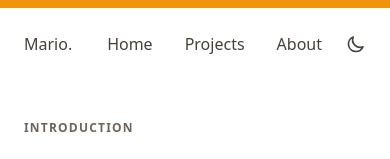
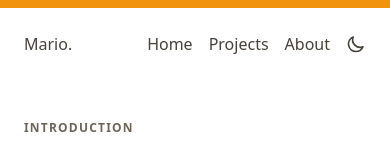
Before and after one commit to mario130/portfolio-2.0, a Next.js app: page / in a window 390 px wide. Shown: the top 159 px of the page. Built offline with nearby package versions, Linux system fonts and the light colour scheme.

Commit message:
persistent dark mode

```diff
--- a/components/layout.jsx
+++ b/components/layout.jsx
@@ -1,14 +1,32 @@
 import Footer from "./footer";
 import Nav from "./nav";
-import { useState } from 'react';
+import { useEffect, useState } from 'react';
 
 export default function Layout({ children }) {
   const [isDarkMode, setDarkMode] = useState(false);
 
+  useEffect(()=>{
+    if (localStorage.getItem('theme') === 'dark') {
+      setDarkMode(true)
+    } else {
+      setDarkMode(false)
+    }
+  }, [])
+
+  const switchDarkMode = () => {
+    if (isDarkMode) {
+      setDarkMode(false);
+      localStorage.setItem("theme", "light");
+    } else {
+      setDarkMode(true);
+      localStorage.setItem("theme", "dark");
+    }
+  }
+
   return (
     <div className={`${isDarkMode ? 'dark' : ''}`}>
       <div className="dark-wrapper dark:bg-dark-bgPrimary text-white">
-        <Nav isDarkMode={isDarkMode} setDarkMode={setDarkMode} />
+        <Nav isDarkMode={isDarkMode} switchDarkMode={switchDarkMode} />
         <div className="container mx-auto px-6 text-text dark:text-gray-200 my-16">
           {children}
         </div>
--- a/components/nav.jsx
+++ b/components/nav.jsx
@@ -8,7 +8,7 @@ const Nav = (props) => {
     <div className="border-t-8 border-primary mb-14 text-text dark:text-gray-200">
     <nav className="container m-auto flex justify-between mt-6 px-6">
       <div className="logo">Mario.</div>
-      <ul className="links flex space-x-4 items-center">
+      <ul className="links flex md:space-x-4 items-center">
         <li>
           <Link href="/">
             {/* <a className="border-b-2 border-primary p-2">Home</a> */}
@@ -25,8 +25,8 @@ const Nav = (props) => {
             <a className="border-b-2 border-none p-2">About</a>
           </Link>
         </li>
-        <li>
-          <span className="border-b-2 border-none cursor-pointer" onClick={()=>props.setDarkMode(!props.isDarkMode)}>
+        <li className="ml-2 md:ml-0">
+          <span className="border-b-2 border-none cursor-pointer" onClick={()=>props.switchDarkMode()}>
             {props.isDarkMode
             ? <svg className="w-5" xmlns="http://www.w3.org/2000/svg" fill="none" viewBox="0 0 24 24" stroke="currentColor">
                 <path strokeLinecap="round" strokeLinejoin="round" strokeWidth={2} d="M12 3v1m0 16v1m9-9h-1M4 12H3m15.364 6.364l-.707-.707M6.343 6.343l-.707-.707m12.728 0l-.707.707M6.343 17.657l-.707.707M16 12a4 4 0 11-8 0 4 4 0 018 0z" />
```
